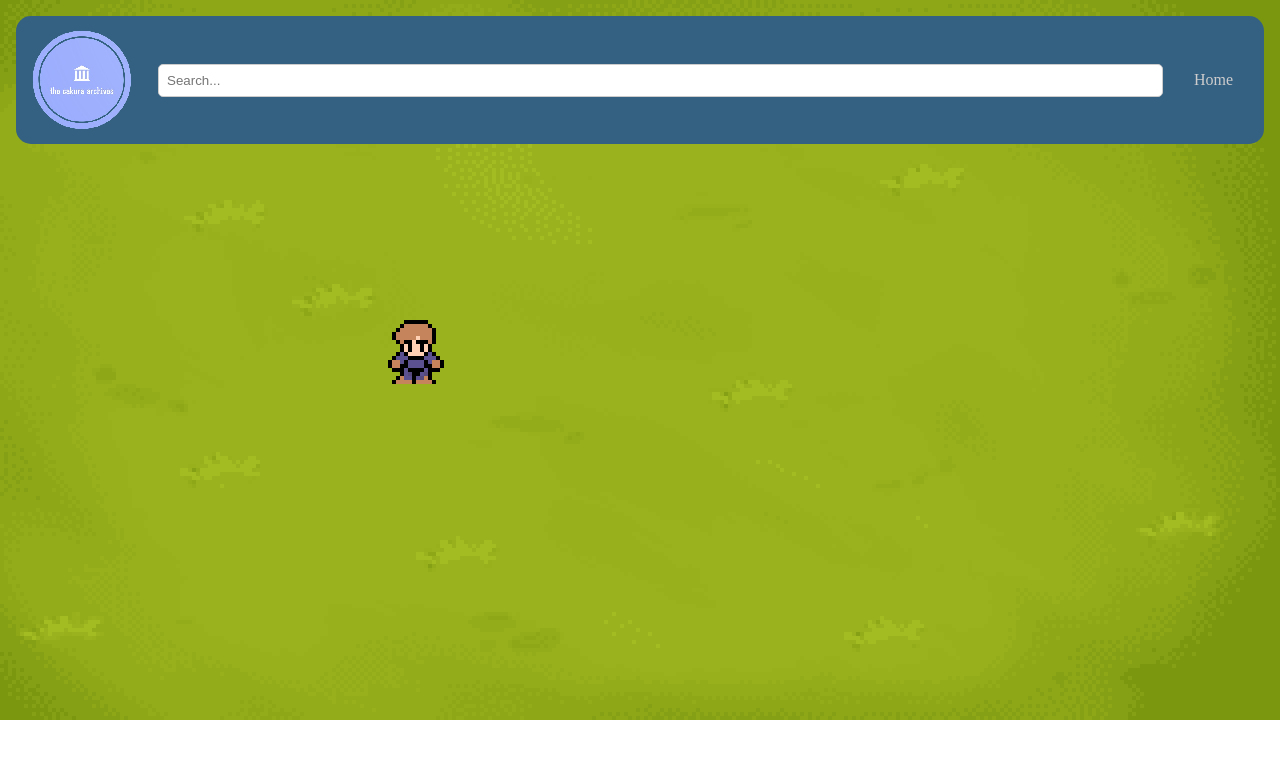
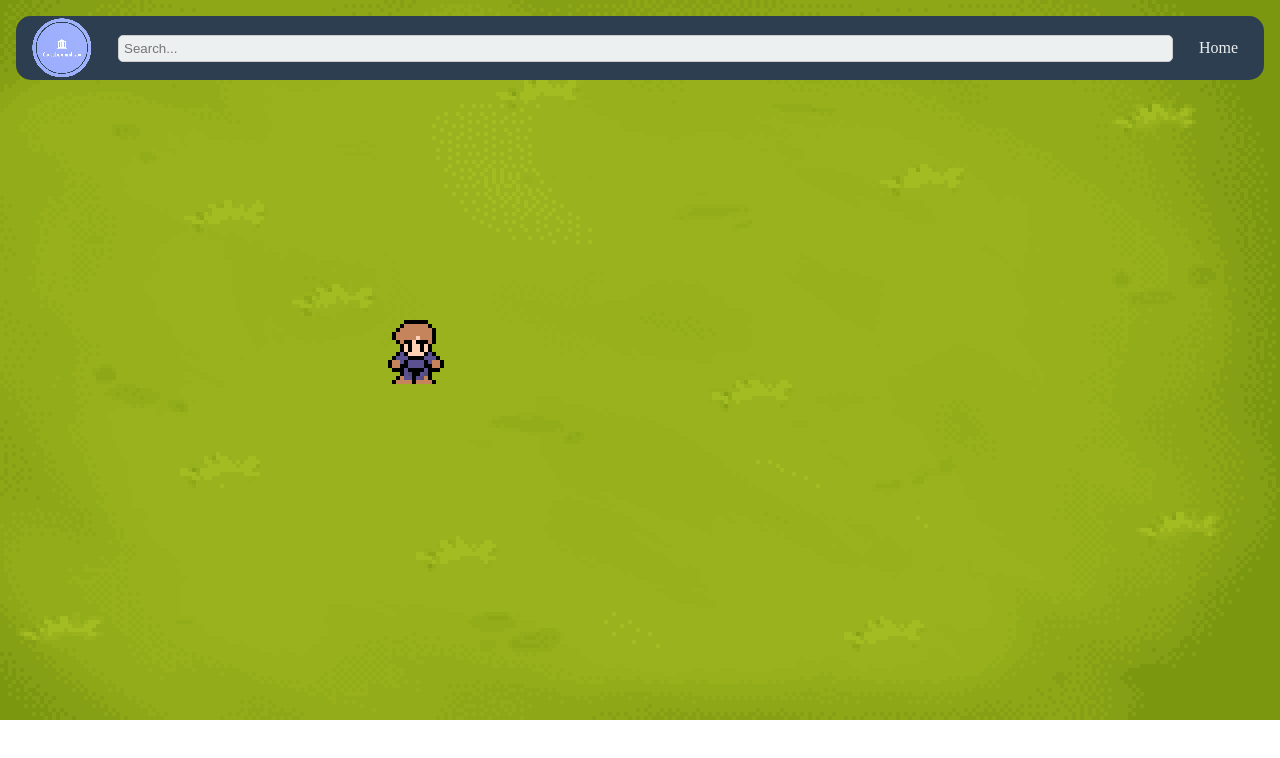
Before and after one commit to JellyPumps/the-sakura-archives, a website built with Vite: page index.html in a window 1280 px wide. Built offline with nearby package versions, Linux system fonts and the light colour scheme.

Commit message:
feat: Navbar moves out of the way when not focused

```diff
--- a/style.css
+++ b/style.css
@@ -12,14 +12,20 @@ html, body {
   margin: 1em;
   width: calc(100% - 2em);
   height: 8em;
-  background-color: rgb(52, 96, 130);
+  background-color: #34495e;
   display: flex;
   align-items: center;
   justify-content: space-between;
-  border-radius: 15px 15px 15px 15px;
+  border-radius: 15px;
   box-sizing: border-box;
   z-index: 10;
   padding: 0 1em;
+  transition: all 0.3s ease;
+}
+
+#navbar:not(:hover) {
+  height: 4em;
+  background-color: #2c3e50;
 }
 
 #logo {
@@ -31,6 +37,11 @@ html, body {
   max-width: 100px;
   height: auto;
   margin-right: 10px;
+  transition: all 0.3s ease;
+}
+
+#navbar:not(:hover) #logo img {
+  max-width: 60px;
 }
 
 #search {
@@ -45,19 +56,31 @@ html, body {
   border-radius: 5px;
   flex-grow: 1;
   width: 100%;
+  background-color: #ecf0f1;
+  color: #2c3e50;
+  transition: all 0.3s ease;
+}
+
+#navbar:not(:hover) #search input {
+  padding: 5px;
 }
 
 #home {
   text-decoration: none;
-  color: #ccc;
+  color: #ecf0f1;
   padding: 8px 15px;
   border-radius: 5px;
-  transition: background-color 0.3s;
+  transition: background-color 0.3s, color 0.3s;
   white-space: nowrap;
 }
 
 #home:hover {
-  background-color: #303a6b;
+  background-color: #3498db;
+  color: #fff;
+}
+
+#navbar:not(:hover) #home {
+  padding: 5px 10px;
 }
 
 @media (max-width: 768px) {
@@ -66,6 +89,10 @@ html, body {
     align-items: stretch;
     height: auto;
     padding: 1em;
+  }
+
+  #navbar:not(:hover) {
+    height: auto; /* Don't shrink on mobile */
   }
 
   #logo {
```
